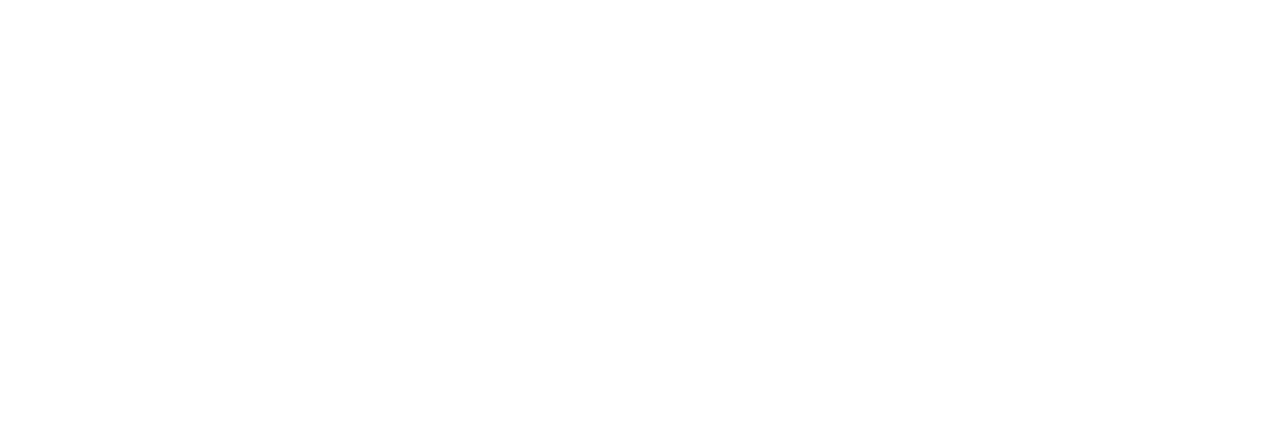
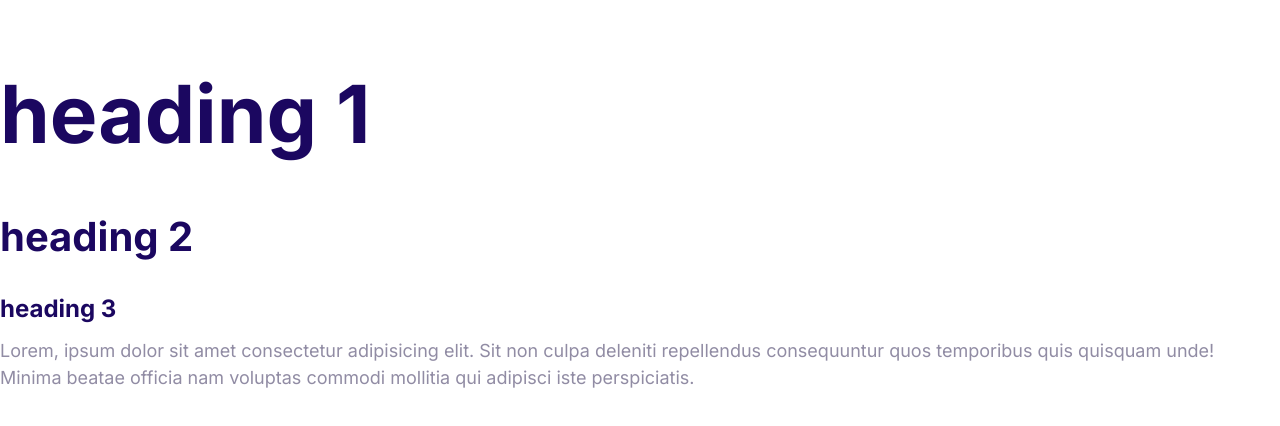
Before and after one commit to JacobBowlware/moshify-web, a plain HTML site: page index.html in a window 1280 px wide. Drawn offline with Linux system fonts and the light colour scheme.

Commit message:
Defined the styles for the fonts.

```diff
--- a/css/styles.css
+++ b/css/styles.css
@@ -1,3 +1,8 @@
+html {
+    /* 62.5% of 16px == 10px*/
+    font-size: 62.5%;
+}
+
 :root {
     --color-primary: #2584ff;
     --color-secondary: #00d9ff;;
@@ -5,3 +10,53 @@
     --color-headings: #1b0760;
     --color-body: #918ca4;
 }
+
+body {
+    font-size: 2.4rem;
+    font-family: Inter, Arial, Helvetica, sans-serif;
+    line-height: 1.5;
+    color: var(--color-body);
+}
+
+
+
+h1, h2, h3 {
+    color: var(--color-headings);
+    margin-bottom: 1rem;
+}
+
+h1 {
+    font-size: 7rem;
+}
+
+h2 {
+    font-size: 4rem;
+}
+
+h3 {
+    margin-bottom: 1rem;
+    font-size: 3rem;
+}
+
+p {
+    margin-top: 0;
+}
+
+
+@media screen and (min-width: 1024px) {
+    body {
+        font-size: 1.8rem;
+    }
+
+    h1 {
+        font-size: 8rem;
+    }
+
+    h2 {
+        font-size: 4rem;
+    }
+
+    h3 {
+        font-size: 2.4rem;
+    }
+}
--- a/index.html
+++ b/index.html
@@ -5,8 +5,24 @@
     <meta http-equiv="X-UA-Compatible" content="IE=edge" />
     <meta name="viewport" content="width=device-width, initial-scale=1.0" />
     <title>Document</title>
+    <link rel="preconnect" href="https://fonts.googleapis.com" />
+    <link rel="preconnect" href="https://fonts.gstatic.com" crossorigin />
+    <link
+      href="https://fonts.googleapis.com/css2?family=Inter:wght@400;700&display=swap"
+      rel="stylesheet"
+    />
     <link rel="stylesheet" href="css/normalize.css" />
     <link rel="stylesheet" href="css/styles.css" />
   </head>
-  <body></body>
+  <body>
+    <h1>heading 1</h1>
+    <h2>heading 2</h2>
+    <h3>heading 3</h3>
+    <p>
+      Lorem, ipsum dolor sit amet consectetur adipisicing elit. Sit non culpa
+      deleniti repellendus consequuntur quos temporibus quis quisquam unde!
+      Minima beatae officia nam voluptas commodi mollitia qui adipisci iste
+      perspiciatis.
+    </p>
+  </body>
 </html>
```
